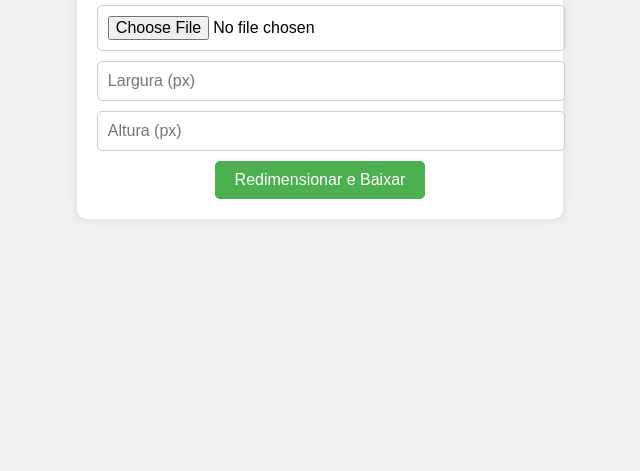
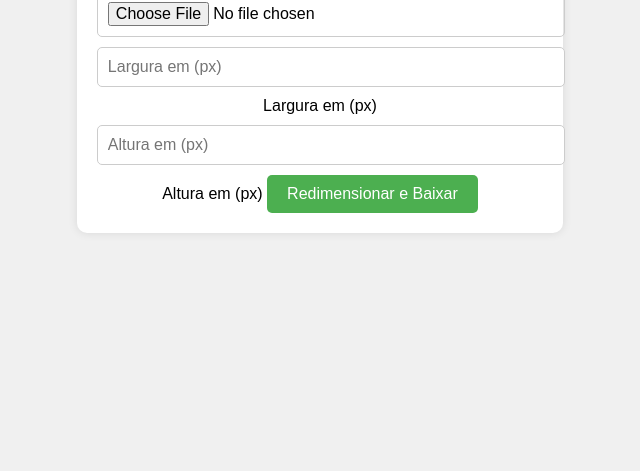
Before and after one commit to LiandroChaves/redimensionador-de-imagens, a plain HTML site: page index.html in a window 1280 px wide. Shown: the part 345-816 px from the top of the page, without its empty margins (320-960 px from the left). Drawn offline with Linux system fonts and the light colour scheme.

Commit message:
Update index.html

```diff
--- a/index.html
+++ b/index.html
@@ -10,8 +10,14 @@
     <div class="container">
         <h1>Redimensionador de Imagem</h1>
         <input type="file" id="imageInput" accept="image/*">
-        <input type="number" id="widthInput" placeholder="Largura (px)">
-        <input type="number" id="heightInput" placeholder="Altura (px)">
+        <label>
+            <input type="number" id="widthInput" placeholder="Largura em (px)">
+            Largura em (px)
+        </label>
+        <label>
+            <input type="number" id="heightInput" placeholder="Altura em (px)">
+            Altura em (px)
+        </label>
         <button id="resizeButton">Redimensionar e Baixar</button>
         <canvas id="canvas" style="display: none;"></canvas>
     </div>
```
